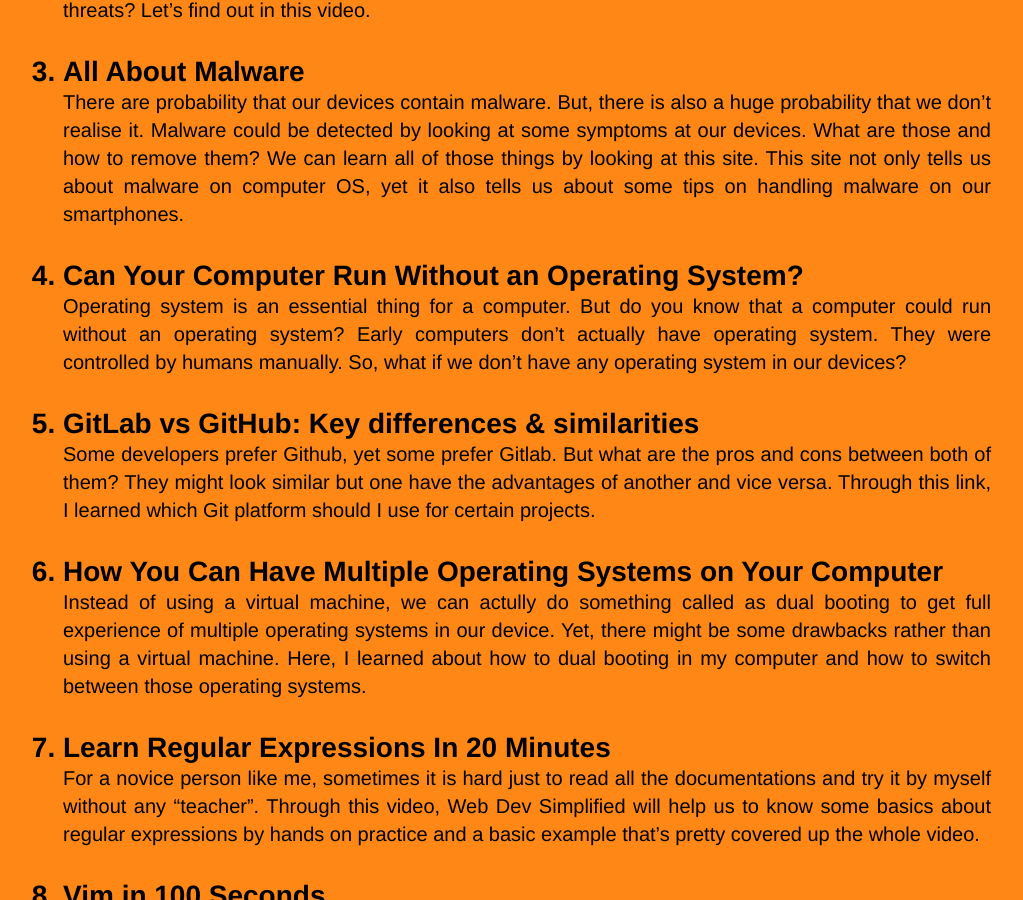
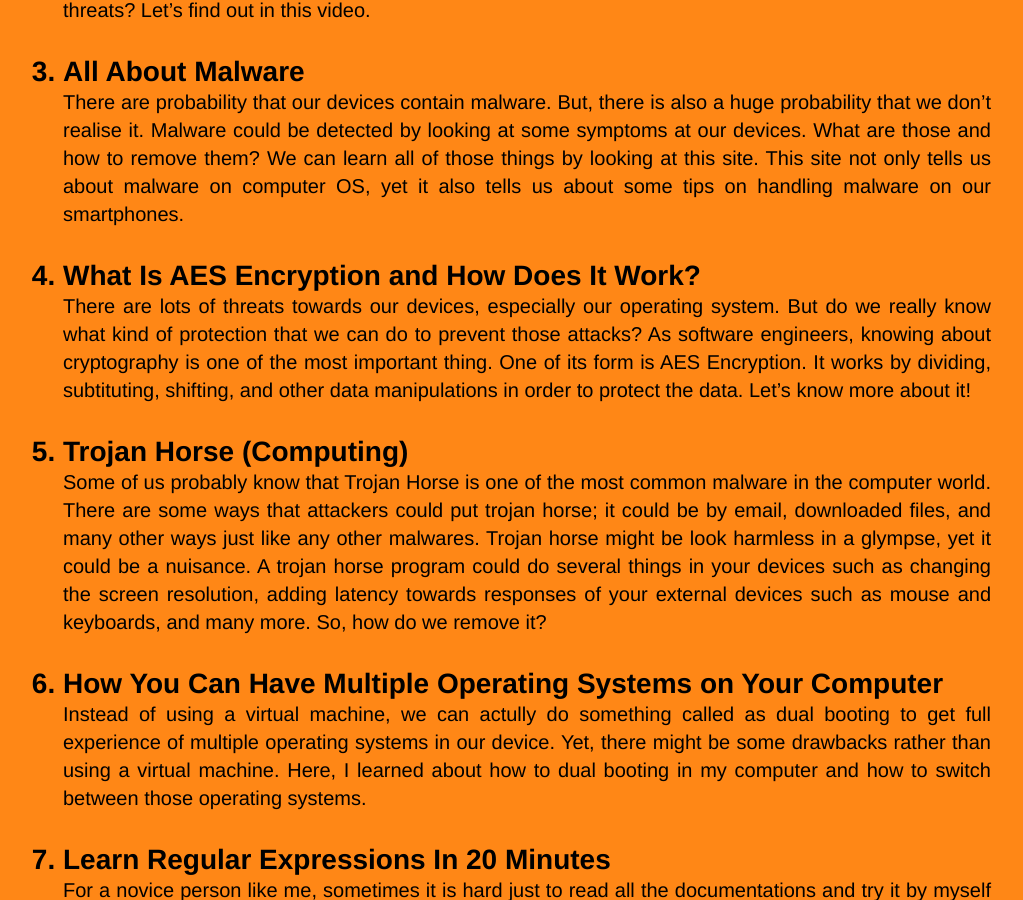
Before and after one commit to FXDROS/os211, a Jekyll site: the page built from w02.md, in a window 1280 px wide and 900 px high, scrolled down 692 px. Shown: the whole window, without its empty margins (133-1156 px from the left). Built offline with Jekyll 4.4.1, drawn with Linux system fonts in a browser that asks for light colours; our own code applies the rules of GitHub Pages for plain Markdown files.

Commit message:
OS211 FXDROS

```diff
--- a/w02.md
+++ b/w02.md
@@ -14,11 +14,11 @@ permalink: /W02/
 3. [All About Malware](https://www.malwarebytes.com/malware/#what-is-the-history-of-malware)<br>
    There are probability that our devices contain malware. But, there is also a huge probability that we don't realise it. Malware could be detected by looking at some symptoms at our devices. What are those and how to remove them? We can learn all of those things by looking at this site. This site not only tells us about malware on computer OS, yet it also tells us about some tips on handling malware on our smartphones.
 
-4. [Can Your Computer Run Without an Operating System?](https://computer.howstuffworks.com/computer-run-without-operating-system.htm)<br>
-   Operating system is an essential thing for a computer. But do you know that a computer could run without an operating system? Early computers don't actually have operating system. They were controlled by humans manually. So, what if we don't have any operating system in our devices?
+4. [What Is AES Encryption and How Does It Work?](https://cybernews.com/resources/what-is-aes-encryption/#:~:text=How%20does%20AES%20encryption%20work?%201%20Dividing%20data,round%20key.%20...%208%20Rinse%20and%20repeat.)<br>
+   There are lots of threats towards our devices, especially our operating system. But do we really know what kind of protection that we can do to prevent those attacks? As software engineers, knowing about cryptography is one of the most important thing. One of its form is AES Encryption. It works by dividing, subtituting, shifting, and other data manipulations in order to protect the data. Let's know more about it!
 
-5. [GitLab vs GitHub: Key differences & similarities](https://usersnap.com/blog/gitlab-github/)<br>
-   Some developers prefer Github, yet some prefer Gitlab. But what are the pros and cons between both of them? They might look similar but one have the advantages of another and vice versa. Through this link, I learned which Git platform should I use for certain projects.
+5. [Trojan Horse (Computing)](https://searchsecurity.techtarget.com/definition/Trojan-horse)<br>
+   Some of us probably know that Trojan Horse is one of the most common malware in the computer world. There are some ways that attackers could put trojan horse; it could be by email, downloaded files, and many other ways just like any other malwares. Trojan horse might be look harmless in a glympse, yet it could be a nuisance. A trojan horse program could do several things in your devices such as changing the screen resolution, adding latency towards responses of your external devices such as mouse and keyboards, and many more. So, how do we remove it?
 
 6. [How You Can Have Multiple Operating Systems on Your Computer](https://www.howtogeek.com/187789/dual-booting-explained-how-you-can-have-multiple-operating-systems-on-your-computer/#:~:text=Most%20computers%20ship%20with%20a%20single%20operating%20system,,at%20boot%20time%20%E2%80%94%20is%20known%20as%20%E2%80%9Cdual-booting.%E2%80%9D)<br>
    Instead of using a virtual machine, we can actully do something called as dual booting to get full experience of multiple operating systems in our device. Yet, there might be some drawbacks rather than using a virtual machine. Here, I learned about how to dual booting in my computer and how to switch between those operating systems.
```
Also changed, not shown: 1 other file.
